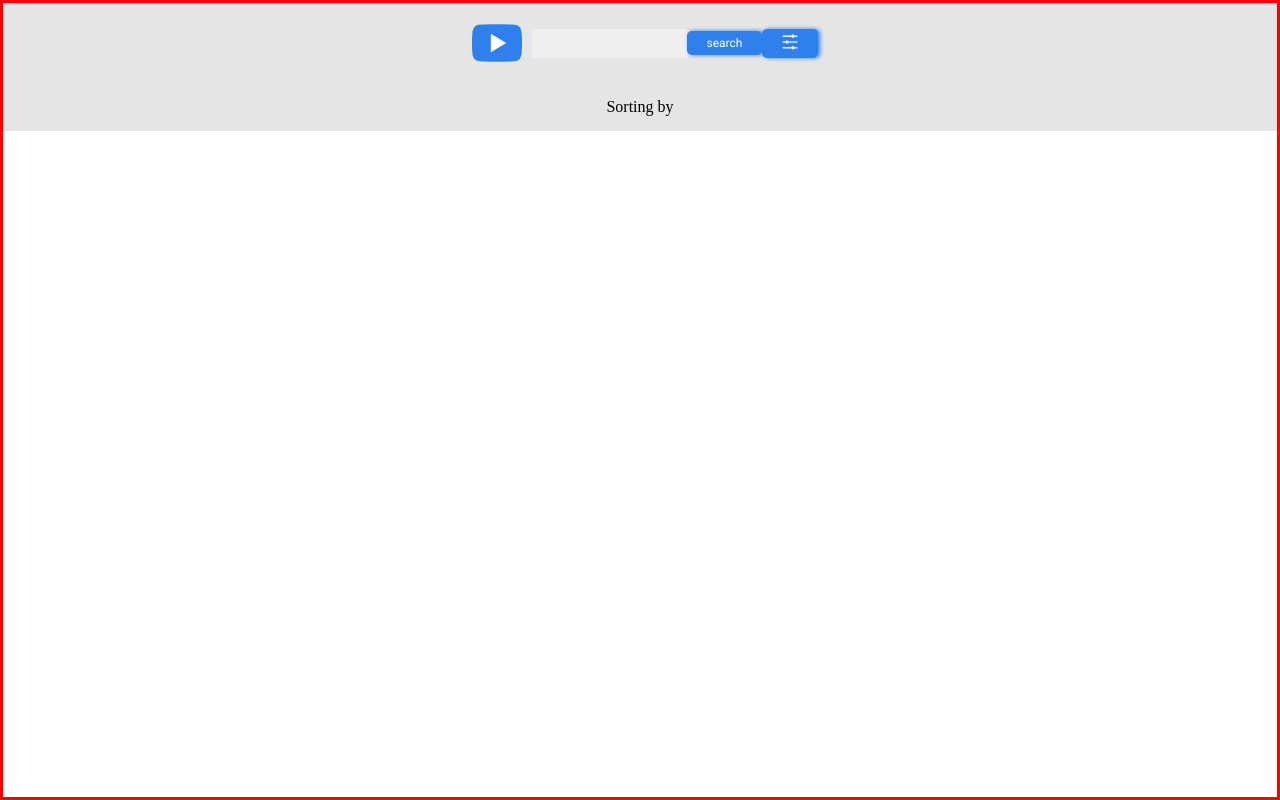
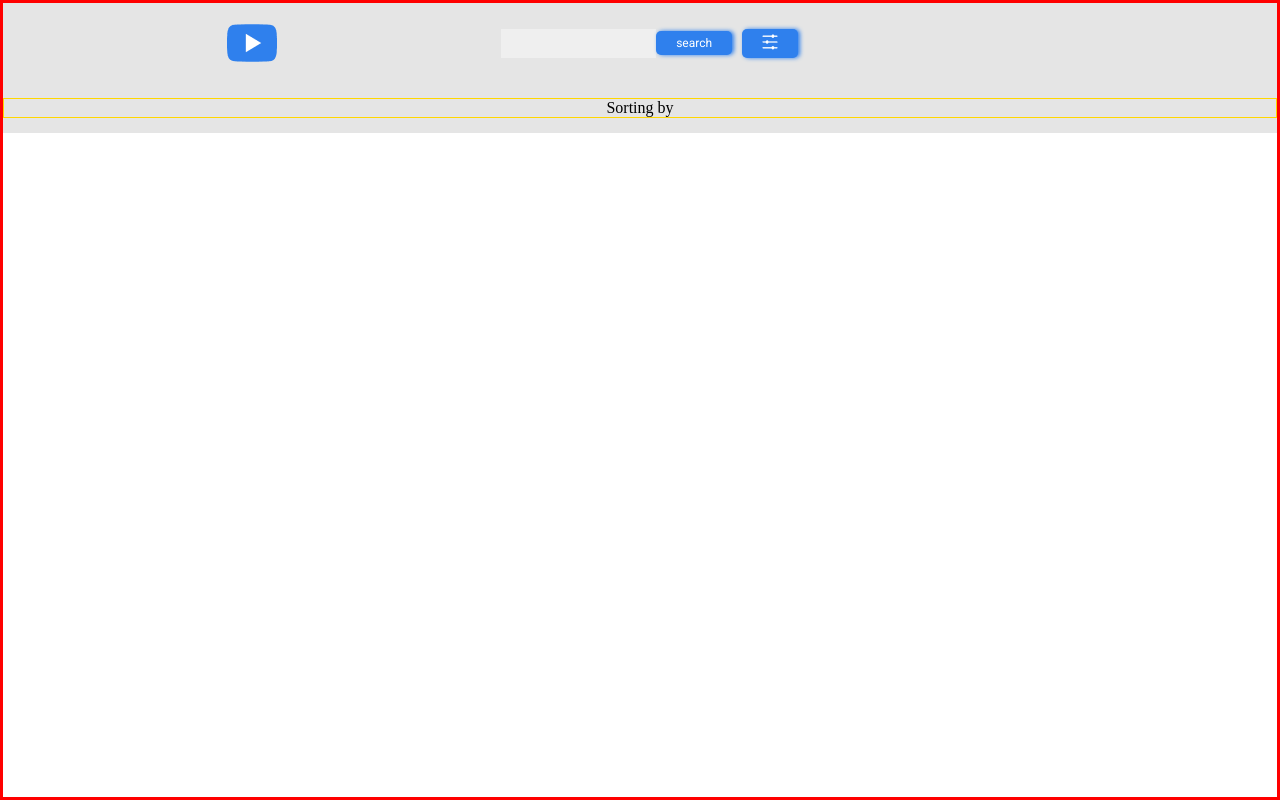
Before and after one commit to Valery91-qw/youtube-client, an Angular app in the folder youtube-client/: page / in a window 1280 px wide. Built offline with nearby package versions, Linux system fonts and the light colour scheme.

Commit message:
feat: add styles to sorting, and refactor styles in project

```diff
--- a/youtube-client/src/app/common/button/button.component.scss
+++ b/youtube-client/src/app/common/button/button.component.scss
@@ -1,3 +1,6 @@
+:host {
+  margin-right: 10px;
+
   .button {
     padding: 5px 20px;
 
@@ -18,3 +21,4 @@
       opacity: .8;
     }
   }
+}
--- a/youtube-client/src/app/header/header.component.scss
+++ b/youtube-client/src/app/header/header.component.scss
@@ -2,7 +2,6 @@
   display: flex;
   flex-direction: column;
   justify-content: center;
-  align-items: center;
   padding: 15px 0;
   width: 100%;
   height: auto;
@@ -11,7 +10,9 @@
 
   .header-main {
     display: flex;
-    height: auto;
+    width: 80%;
+    justify-content: space-evenly;
+
     align-items: center;
     margin-bottom: 30px;
 
--- /dev/null
+++ b/youtube-client/src/app/header/sorting/sorting.component.scss
@@ -0,0 +1,5 @@
+.sorting-container {
+  width: 100%;
+  text-align: center;
+  border: 1px solid gold;
+}
--- a/youtube-client/src/app/header/sorting/sorting.component.ts
+++ b/youtube-client/src/app/header/sorting/sorting.component.ts
@@ -3,6 +3,7 @@ import {Component} from "@angular/core";
 @Component({
   selector: 'app-sorting',
   templateUrl: './sorting.component.html',
+  styleUrls: ['./sorting.component.scss']
 })
 
 export class SortingComponent { }
```
Lines whose indentation alone changed are shown as unchanged.
